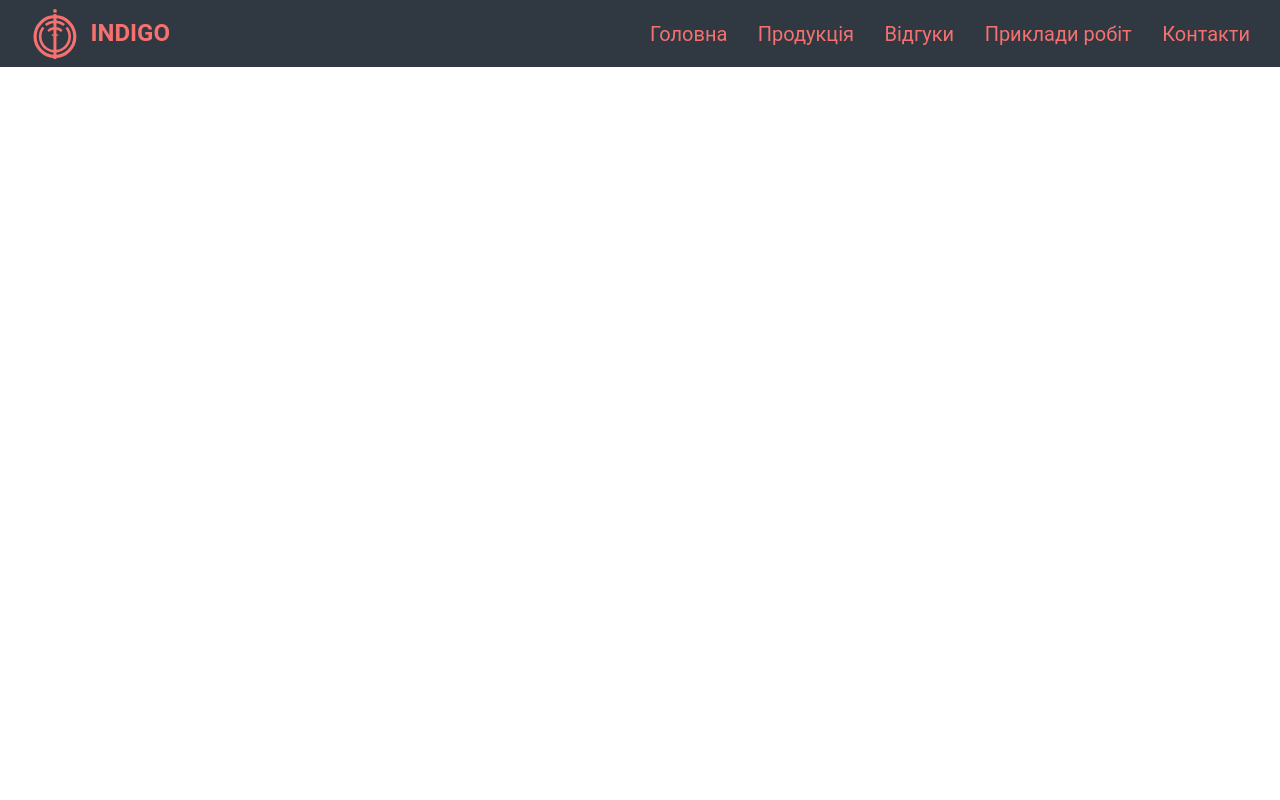
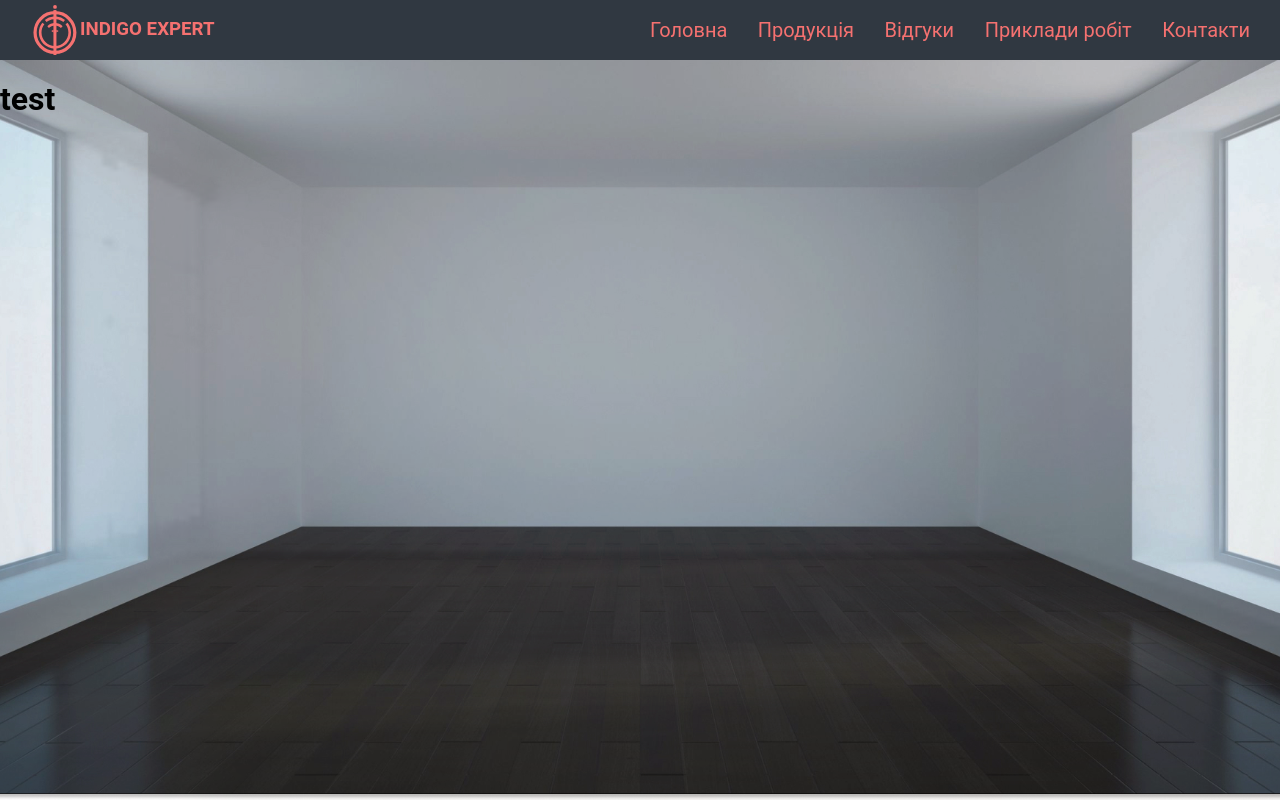
Before and after one commit to serjukl/indigo, a Next.js app: page / in a window 1280 px wide. Built offline with nearby package versions, Linux system fonts and the light colour scheme.

Commit message:
nav is ready

```diff
--- /dev/null
+++ b/components/Header/header.jsx
@@ -0,0 +1,12 @@
+import React from 'react';
+import styles from './header.module.sass'
+
+const Header = () => {
+    return (
+        <div className={styles.mainScreen}>
+            <h1>test</h1>
+        </div>
+    );
+};
+
+export default Header;
--- /dev/null
+++ b/components/Header/header.module.sass
@@ -0,0 +1,17 @@
+.mainScreen
+  padding-top: 60px
+  height: calc(100vh - 60px)
+  animation-name: slider
+  animation-duration: 6s
+  animation-iteration-count: infinite
+  background-size: cover
+  background-position: center
+  background-repeat: no-repeat
+
+@keyframes slider
+  from
+    background-image: url("../../public/images/background1.jpg")
+  50%
+    background-image: url("../../public/images/background2.jpeg")
+  to
+    background-image: url("../../public/images/background1.jpg")
--- a/components/Nav/nav.jsx
+++ b/components/Nav/nav.jsx
@@ -56,7 +56,7 @@ const Nav = () => {
                         <path d="M28.6207 26.092L26.3793 27.386L26.3793 24.7979L28.6207 26.092Z" fill="#F57170"/>
                         <path d="M21.2644 26.092L23.5058 27.386L23.5058 24.7979L21.2644 26.092Z" fill="#F57170"/>
                     </svg>
-                    <h2>indigo</h2>
+                    <h3>indigo expert</h3>
                 </a>
             </Link>
             <ul className={navState ? styles.mobOpen : null}>
--- a/components/Nav/nav.module.sass
+++ b/components/Nav/nav.module.sass
@@ -7,18 +7,18 @@
   width: calc(100% - 60px)
   padding: 0 30px
   position: fixed
+  height: 60px
   background-color: $primary-color
   a
     display: flex
     justify-content: space-between
     align-items: center
     color: $accent-color
-    width: 140px
     text-decoration: none
     svg
       path, circle
         transition: .3s
-    h2
+    h3
       transition: .3s
       text-transform: uppercase
     &:hover
--- a/pages/index.js
+++ b/pages/index.js
@@ -1,11 +1,15 @@
 import React from "react";
 import Nav from "../components/Nav/nav";
+import Header from "../components/Header/header";
 
 const Index = () => {
 
     return (
         <>
-            <Nav />
+            <header>
+                <Nav />
+                <Header />
+            </header>
         </>
     )
 }
```
Also changed, not shown: public/images/background1.jpg (added), public/images/background2.jpeg (added), styles/globals.css (line endings or trailing spaces).
